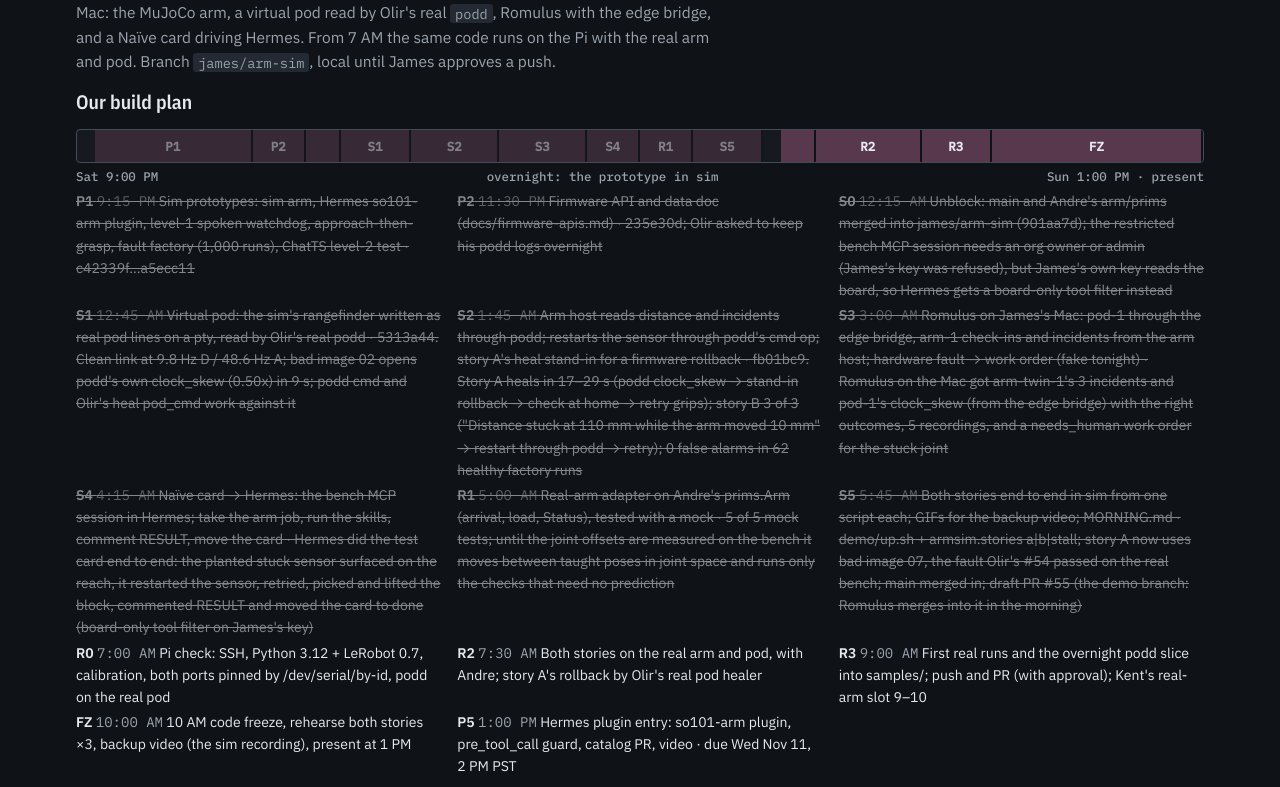
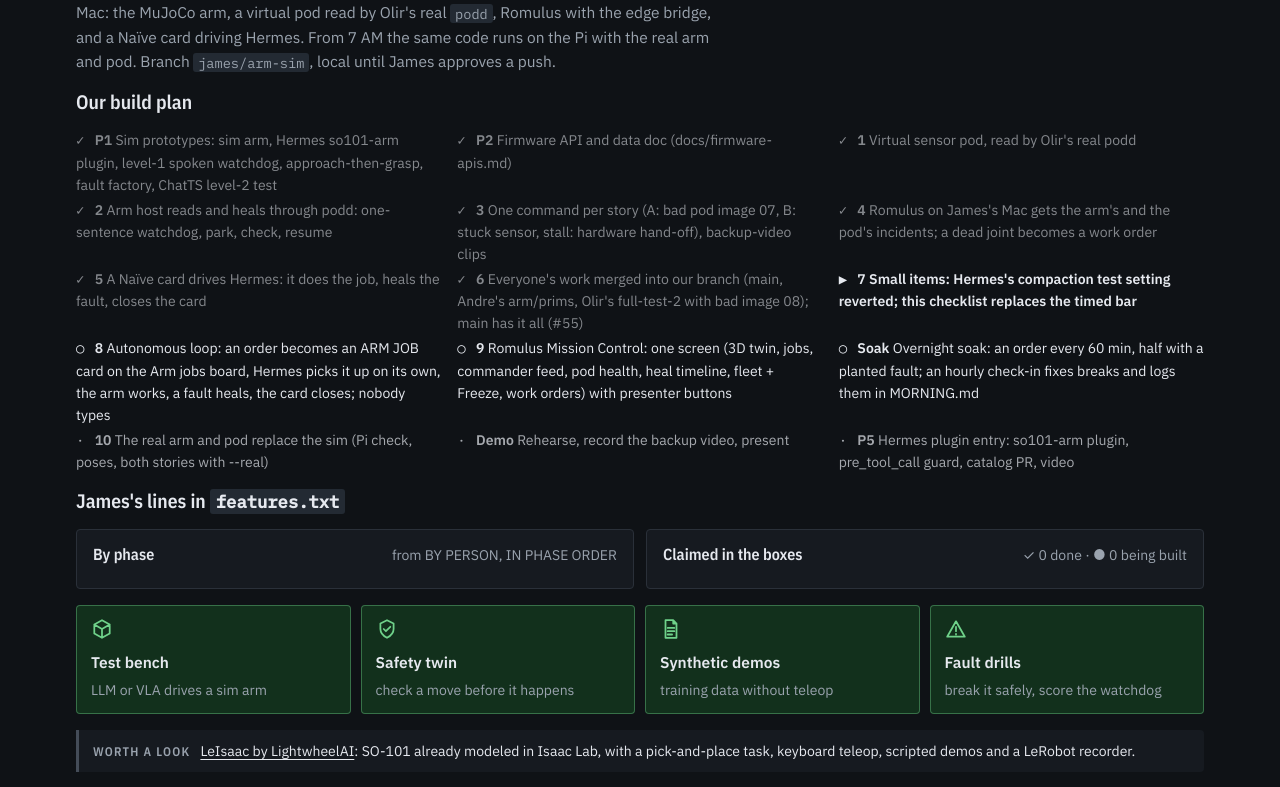
Before and after one commit to jamesEmerson112/Naive-Nous-YC-Hackathon, a React (Vite) app in the folder hub/: page / in a window 1280 px wide. Shown: the part 9408-10195 px from the top of the page. Built offline with nearby package versions, Linux system fonts and the light colour scheme.

Commit message:
Stack Map: our build plan is a checklist with no clock (done / now / next / later), with tonight's items 7-9 and the soak

```diff
--- a/hub/src/content/proposal.ts
+++ b/hub/src/content/proposal.ts
@@ -1,31 +1,28 @@
 import { ext, repo, type Src } from "./meta";
-import type { SchedBlock } from "../viz";
 
 const LR = "https://huggingface.co/docs/lerobot";
 
 /** James's build plan (the phases in features.txt), on a PST clock. UTC = PST + 8 h. */
-export const OUR_WINDOW: { from: string; to: string; scale: [string, string, string] } = {
-  from: "2026-11-08T05:00:00Z",
-  to: "2026-11-08T21:00:00Z",
-  scale: ["Sat 9:00 PM", "overnight: the prototype in sim", "Sun 1:00 PM · present"],
-};
+/** Our build plan as a checklist, no clock (James, Sun ~2 AM: "ignore the timeline").
+ *  state: done · now (being built) · next · later. */
+export type PlanItem = { id: string; what: string; state: "done" | "now" | "next" | "later" };
 
-/** "Slap everything together" (re-planned Sun 12:15 AM): the whole loop in sim overnight, the same code on the Pi from 7 AM. */
-export const OUR_SCHEDULE: SchedBlock[] = [
-  { id: "P1", what: "Sim prototypes: sim arm, Hermes so101-arm plugin, level-1 spoken watchdog, approach-then-grasp, fault factory (1,000 runs), ChatTS level-2 test · c42339f…a5ecc11", from: "2026-11-08T05:15:00Z", to: "2026-11-08T07:30:00Z", done: true },
-  { id: "P2", what: "Firmware API and data doc (docs/firmware-apis.md) · 235e30d; Olir asked to keep his podd logs overnight", from: "2026-11-08T07:30:00Z", to: "2026-11-08T08:15:00Z", done: true },
-  { id: "S0", what: "Unblock: main and Andre's arm/prims merged into james/arm-sim (901aa7d); the restricted bench MCP session needs an org owner or admin (James's key was refused), but James's own key reads the board, so Hermes gets a board-only tool filter instead", from: "2026-11-08T08:15:00Z", to: "2026-11-08T08:45:00Z", done: true },
-  { id: "S1", what: "Virtual pod: the sim's rangefinder written as real pod lines on a pty, read by Olir's real podd · 5313a44. Clean link at 9.8 Hz D / 48.6 Hz A; bad image 02 opens podd's own clock_skew (0.50x) in 9 s; podd cmd and Olir's heal pod_cmd work against it", from: "2026-11-08T08:45:00Z", to: "2026-11-08T09:45:00Z", done: true },
-  { id: "S2", what: "Arm host reads distance and incidents through podd; restarts the sensor through podd's cmd op; story A's heal stand-in for a firmware rollback · fb01bc9. Story A heals in 17–29 s (podd clock_skew → stand-in rollback → check at home → retry grips); story B 3 of 3 (\"Distance stuck at 110 mm while the arm moved 10 mm\" → restart through podd → retry); 0 false alarms in 62 healthy factory runs", from: "2026-11-08T09:45:00Z", to: "2026-11-08T11:00:00Z", done: true },
-  { id: "S3", what: "Romulus on James's Mac: pod-1 through the edge bridge, arm-1 check-ins and incidents from the arm host; hardware fault → work order (fake tonight) · Romulus on the Mac got arm-twin-1's 3 incidents and pod-1's clock_skew (from the edge bridge) with the right outcomes, 5 recordings, and a needs_human work order for the stuck joint", from: "2026-11-08T11:00:00Z", to: "2026-11-08T12:15:00Z", done: true },
-  { id: "S4", what: "Naïve card → Hermes: the bench MCP session in Hermes; take the arm job, run the skills, comment RESULT, move the card · Hermes did the test card end to end: the planted stuck sensor surfaced on the reach, it restarted the sensor, retried, picked and lifted the block, commented RESULT and moved the card to done (board-only tool filter on James's key)", from: "2026-11-08T12:15:00Z", to: "2026-11-08T13:00:00Z", done: true },
-  { id: "R1", what: "Real-arm adapter on Andre's prims.Arm (arrival, load, Status), tested with a mock · 5 of 5 mock tests; until the joint offsets are measured on the bench it moves between taught poses in joint space and runs only the checks that need no prediction", from: "2026-11-08T13:00:00Z", to: "2026-11-08T13:45:00Z", done: true },
-  { id: "S5", what: "Both stories end to end in sim from one script each; GIFs for the backup video; MORNING.md · demo/up.sh + armsim.stories a|b|stall; story A now uses bad image 07, the fault Olir's #54 passed on the real bench; main merged in; draft PR #55 (the demo branch: Romulus merges into it in the morning)", from: "2026-11-08T13:45:00Z", to: "2026-11-08T14:45:00Z", done: true },
-  { id: "R0", what: "Pi check: SSH, Python 3.12 + LeRobot 0.7, calibration, both ports pinned by /dev/serial/by-id, podd on the real pod", from: "2026-11-08T15:00:00Z", to: "2026-11-08T15:30:00Z" },
-  { id: "R2", what: "Both stories on the real arm and pod, with Andre; story A's rollback by Olir's real pod healer", from: "2026-11-08T15:30:00Z", to: "2026-11-08T17:00:00Z" },
-  { id: "R3", what: "First real runs and the overnight podd slice into samples/; push and PR (with approval); Kent's real-arm slot 9–10", from: "2026-11-08T17:00:00Z", to: "2026-11-08T18:00:00Z" },
-  { id: "FZ", what: "10 AM code freeze, rehearse both stories ×3, backup video (the sim recording), present at 1 PM", from: "2026-11-08T18:00:00Z", to: "2026-11-08T21:00:00Z" },
-  { id: "P5", what: "Hermes plugin entry: so101-arm plugin, pre_tool_call guard, catalog PR, video · due Wed Nov 11, 2 PM PST", from: "2026-11-08T21:00:00Z", to: "2026-11-11T22:00:00Z" },
+export const OUR_PLAN: PlanItem[] = [
+  { id: "P1", what: "Sim prototypes: sim arm, Hermes so101-arm plugin, level-1 spoken watchdog, approach-then-grasp, fault factory, ChatTS level-2 test", state: "done" },
+  { id: "P2", what: "Firmware API and data doc (docs/firmware-apis.md)", state: "done" },
+  { id: "1", what: "Virtual sensor pod, read by Olir's real podd", state: "done" },
+  { id: "2", what: "Arm host reads and heals through podd: one-sentence watchdog, park, check, resume", state: "done" },
+  { id: "3", what: "One command per story (A: bad pod image 07, B: stuck sensor, stall: hardware hand-off), backup-video clips", state: "done" },
+  { id: "4", what: "Romulus on James's Mac gets the arm's and the pod's incidents; a dead joint becomes a work order", state: "done" },
+  { id: "5", what: "A Naïve card drives Hermes: it does the job, heals the fault, closes the card", state: "done" },
+  { id: "6", what: "Everyone's work merged into our branch (main, Andre's arm/prims, Olir's full-test-2 with bad image 08); main has it all (#55)", state: "done" },
+  { id: "7", what: "Small items: Hermes's compaction test setting reverted; this checklist replaces the timed bar", state: "now" },
+  { id: "8", what: "Autonomous loop: an order becomes an ARM JOB card on the Arm jobs board, Hermes picks it up on its own, the arm works, a fault heals, the card closes; nobody types", state: "next" },
+  { id: "9", what: "Romulus Mission Control: one screen (3D twin, jobs, commander feed, pod health, heal timeline, fleet + Freeze, work orders) with presenter buttons", state: "next" },
+  { id: "Soak", what: "Overnight soak: an order every 60 min, half with a planted fault; an hourly check-in fixes breaks and logs them in MORNING.md", state: "next" },
+  { id: "10", what: "The real arm and pod replace the sim (Pi check, poses, both stories with --real)", state: "later" },
+  { id: "Demo", what: "Rehearse, record the backup video, present", state: "later" },
+  { id: "P5", what: "Hermes plugin entry: so101-arm plugin, pre_tool_call guard, catalog PR, video", state: "later" },
 ];
 
 export const SIM_JOBS: { name: string; what: string; how: string }[] = [
--- a/hub/src/sections/OurLane.tsx
+++ b/hub/src/sections/OurLane.tsx
@@ -1,7 +1,7 @@
 import { BY_PERSON, FEATURES, type BoxId, type PhaseLine } from "../content/features";
-import { BENCHMARK, EDGE, ISAAC, LEROBOT, LLM_CHOICE, OUR_SCHEDULE, OUR_WINDOW, PODS, PROPOSAL_SRC, RESET } from "../content/proposal";
+import { BENCHMARK, EDGE, ISAAC, LEROBOT, LLM_CHOICE, OUR_PLAN, PODS, PROPOSAL_SRC, RESET } from "../content/proposal";
 import { More, Section, Sources, Table, Txt } from "../ui";
-import { BudgetBar, CanaryFlow, Icon, ResetLoop, Schedule, type IconName } from "../viz";
+import { BudgetBar, CanaryFlow, Icon, ResetLoop, type IconName } from "../viz";
 import { BOXES, MARK, SAY } from "./FeatureMap";
 
 function KV({ rows }: { rows: { k: string; v: string }[] }) {
@@ -120,7 +120,17 @@ export function OurLane() {
       }
     >
       <h3>Our build plan</h3>
-      <Schedule blocks={OUR_SCHEDULE} from={OUR_WINDOW.from} to={OUR_WINDOW.to} scale={OUR_WINDOW.scale} />
+      <ol className="sched-list plan-list" aria-label="Our build plan, as a checklist">
+        {OUR_PLAN.map((p) => (
+          <li key={p.id} className={`plan-${p.state}`}>
+            <span className="plan-mark" aria-hidden="true">
+              {p.state === "done" ? "✓" : p.state === "now" ? "▶" : p.state === "next" ? "○" : "·"}
+            </span>{" "}
+            <b>{p.id}</b> {p.what}
+            <span className="sr-only"> ({p.state})</span>
+          </li>
+        ))}
+      </ol>
       <JamesLines />
 
       <div className="jobs">
--- a/hub/src/styles.css
+++ b/hub/src/styles.css
@@ -762,3 +762,9 @@ svg.mini { display: block; width: 100%; height: auto; }
 .fcell.s-gap, .fcell.s-hold { background: var(--void); border: 1px dashed var(--void-line); color: #aab2bc; }
 .fcell.s-hold { opacity: 0.7; }
 .view-toggle { justify-self: start; }
+
+/* Our build plan as a checklist (no clock) */
+.plan-list li.plan-done { opacity: 0.55; }
+.plan-list li.plan-now { color: var(--ink); font-weight: 600; }
+.plan-list li.plan-later { opacity: 0.7; }
+.plan-list .plan-mark { display: inline-block; width: 1.1em; font-family: var(--font-mono); }
```
